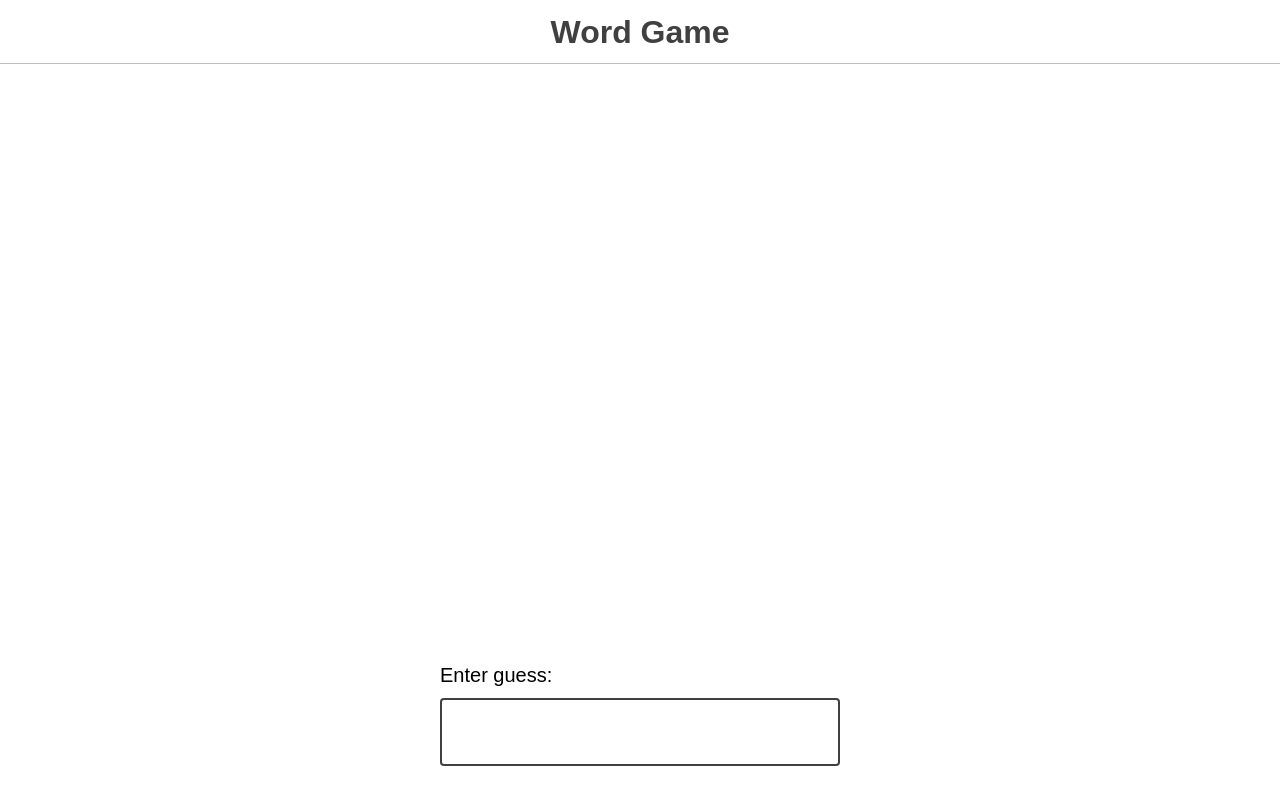
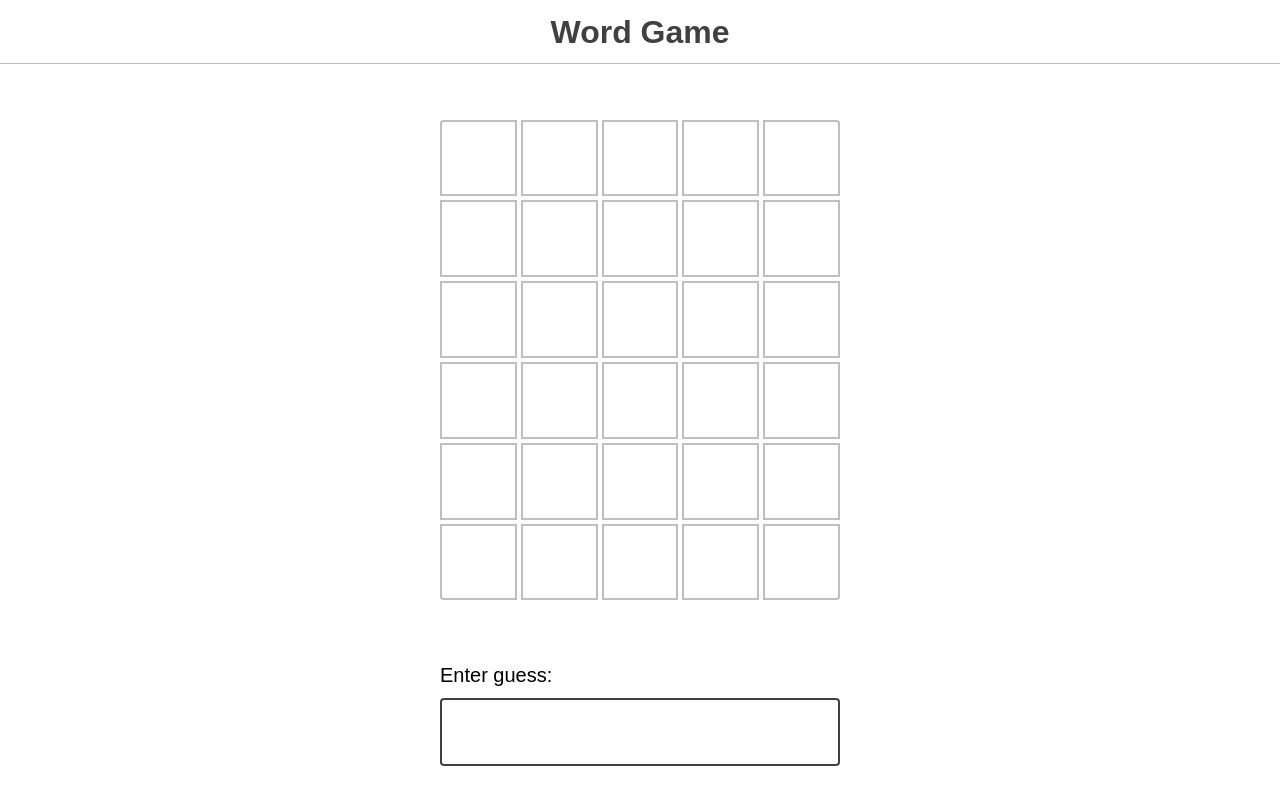
Before and after one commit to kristlyuen/wordle-clone, a React (Create React App) app: page / in a window 1280 px wide. Built offline with nearby package versions, Linux system fonts and the light colour scheme.

Commit message:
Added grid to display answers.

```diff
--- a/src/components/Guess/Guess.js
+++ b/src/components/Guess/Guess.js
@@ -1,21 +1,34 @@
 import React from "react";
-import { range } from '../../utils'
+import { range } from "../../utils";
 
 function Guess({ value }) {
   return (
-    <>
-      <div className="guess-results">
-        <p className="guess">
-          <span className="cell">F</span>
-          <span className="cell">I</span>
-          <span className="cell">R</span>
-          <span className="cell">S</span>
-          <span className="cell">T</span>
-        </p>
-      </div>
-
-    </>
+    <p className="guess">
+      {/* Create an array with a length of 5. Map through that array.*/}
+      {range(5).map((num) => (
+        // For each span, set a key and a className.
+        <span key={num} className="cell">
+          {/* Because we're rendering the boxes regardless of if a value has been entered, we need to set a conditional. If a value exists, show the letter at num location in the value. Otherwise, set it to undefined. This is to avoid an error when rendering if a value hasn't been entered. */}
+          {value ? value[num] : undefined}
+        </span>
+      ))}
+    </p>
   )
 }
 
 export default Guess;
+
+// Things to know:
+
+// There are two things that should help you tackle this exercise:
+
+// You can use the range utility to create arrays of a specified length to map over. It's provided in /src/utils.js. Check out the “Range Utility” lesson in the course for more info on how to use it.
+// Inside /src/constants.js, you'll find a constant, NUM_OF_GUESSES_ALLOWED. You should import and use this constant when generating the set of guesses. This would make it easy for us to change the difficulty of the game later on, by increasing/decreasing the # of guesses.
+
+// Acceptance Criteria:
+
+// Create a new Guess component. 6 instances should be rendered at all times, no matter how many guesses have been submitted.
+// The Guess component should render 5 spans, each with the class of cell.
+// Each cell should contain a letter, if the Guess instance has been given a value. If not, the cell should be blank.
+// Use the NUM_OF_GUESSES_ALLOWED constant, when needed.
+// No key warnings in the console.
--- a/src/components/GuessResults/GuessResults.js
+++ b/src/components/GuessResults/GuessResults.js
@@ -6,12 +6,12 @@ import { range } from "../../utils"
 
 function GuessResults({ guesses }) {
   return (
-    // Map through the array of guesses, assigning each a key and displaying the guess. It's ok to use the index as the key because the array will not be rearranged.
+
     <div className="guess-results">
-      {guesses.map((item, index) => (
-        <p className="guess" key={index}>
-          {item}
-        </p>
+      {/* Use the range function to create an array with the number of allowed guesses for the game. Using a constant here makes it easy to update the number of guesses in the future. Map through that array.*/}
+      {range(NUM_OF_GUESSES_ALLOWED).map((num) => (
+        // Render the Guess component, assigning each a value from the guesses array and a key.
+        <Guess key={num} value={guesses[num]} />
       ))}
     </div>
   )
```
